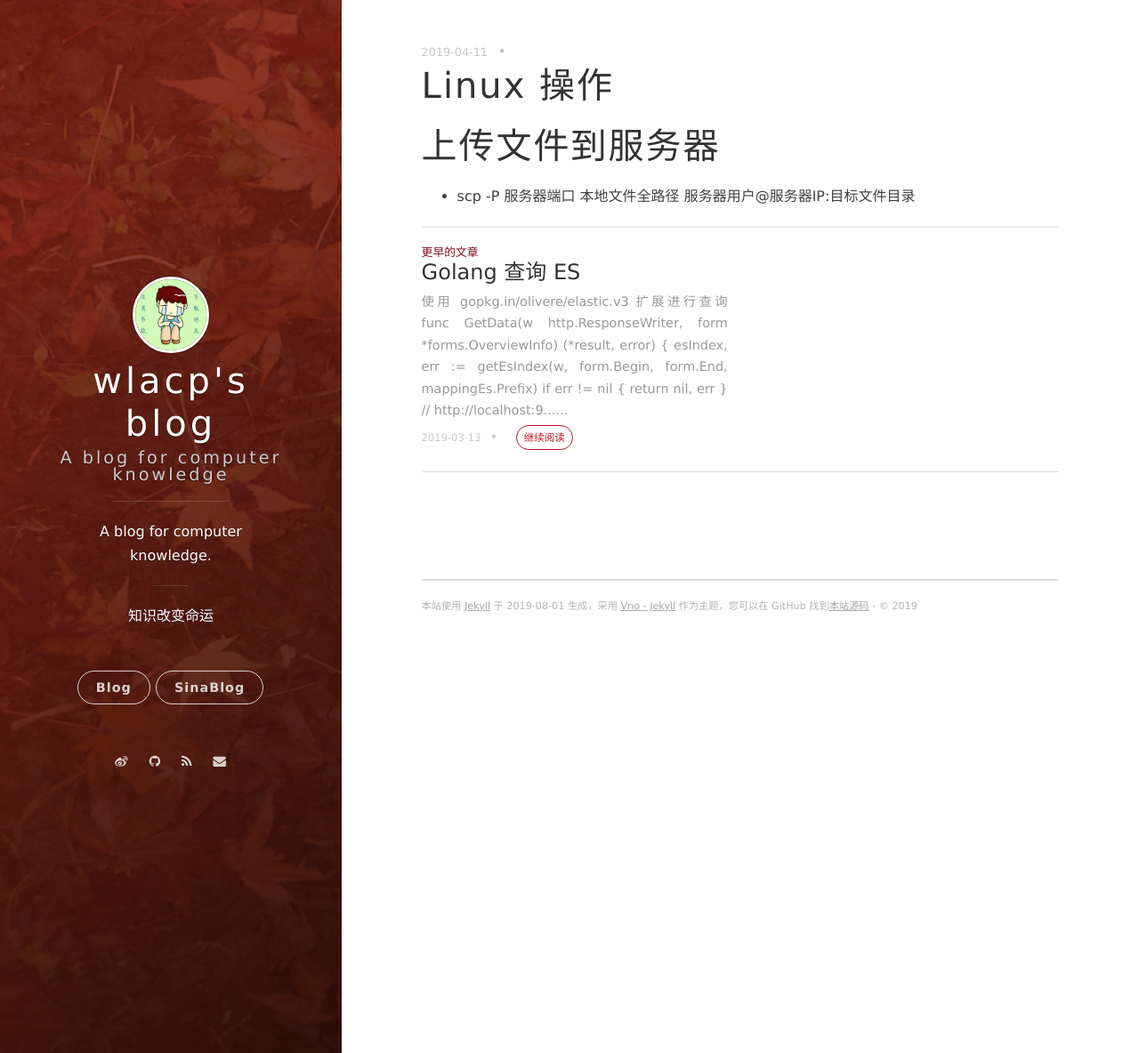
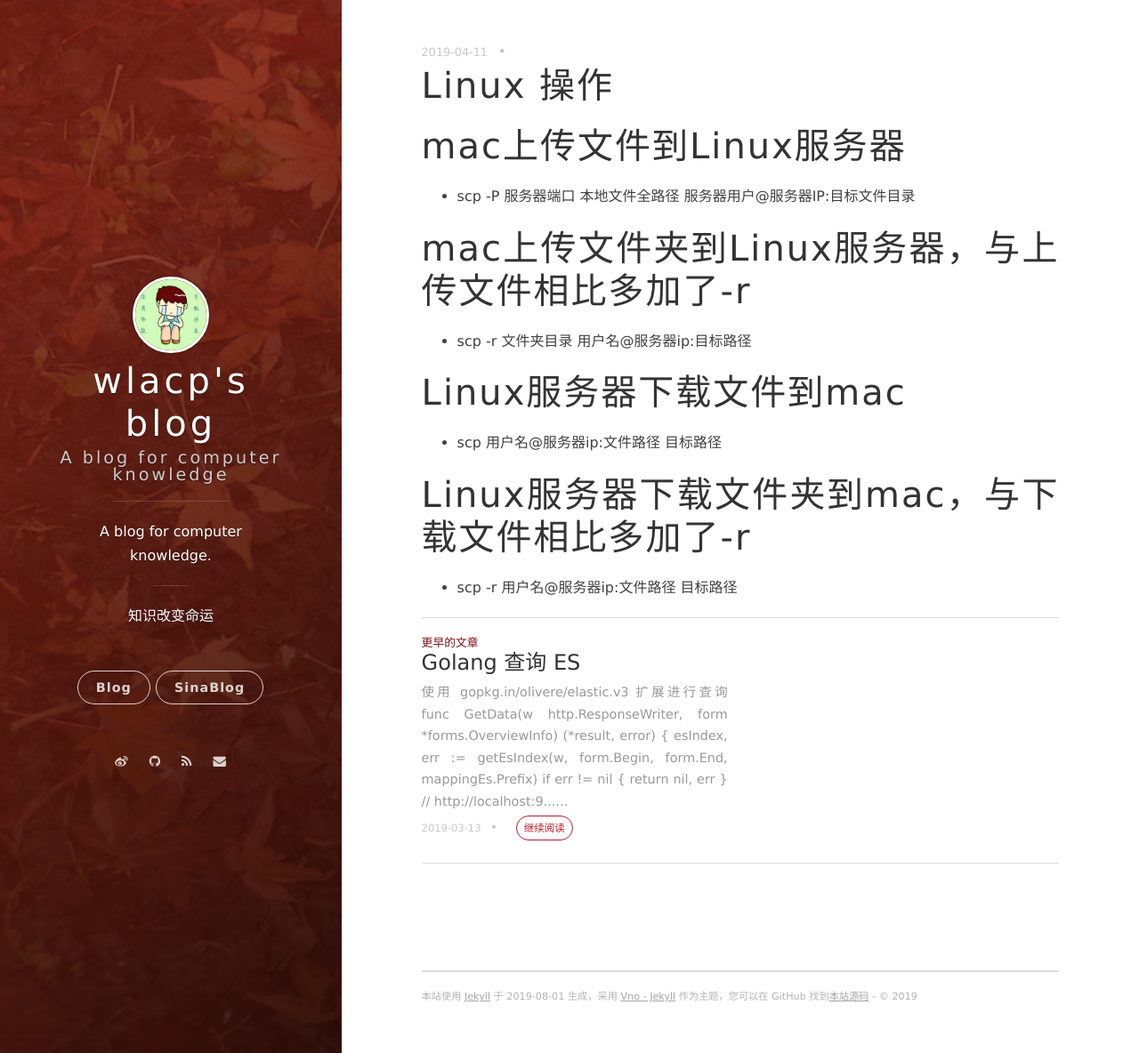
Before and after one commit to wlacp/wlacp.github.io, a Jekyll site: the page built from _posts/2019-04-11-Linux 操作.md, in a window 1280 px wide and 1184 px high. Shown: the whole window at 89% size. Built offline with Jekyll 4.4.1, drawn with Linux system fonts in a browser that asks for light colours; nearby versions of some CDN libraries; comment, search, counter and statistics services are not loaded.

Commit message:
Update 2019-04-11-Linux 操作.md

```diff
--- a/_posts/2019-04-11-Linux 操作.md
+++ b/_posts/2019-04-11-Linux 操作.md
@@ -4,5 +4,14 @@ title: Linux 操作
 date: 2019-04-11 15:32:24.000000000 +09:00
 ---
 
-# 上传文件到服务器
+# mac上传文件到Linux服务器
 - scp -P 服务器端口 本地文件全路径 服务器用户@服务器IP:目标文件目录
+
+# mac上传文件夹到Linux服务器，与上传文件相比多加了-r
+- scp -r 文件夹目录 用户名@服务器ip:目标路径
+
+# Linux服务器下载文件到mac
+- scp 用户名@服务器ip:文件路径 目标路径
+
+# Linux服务器下载文件夹到mac，与下载文件相比多加了-r
+- scp -r 用户名@服务器ip:文件路径 目标路径
```
